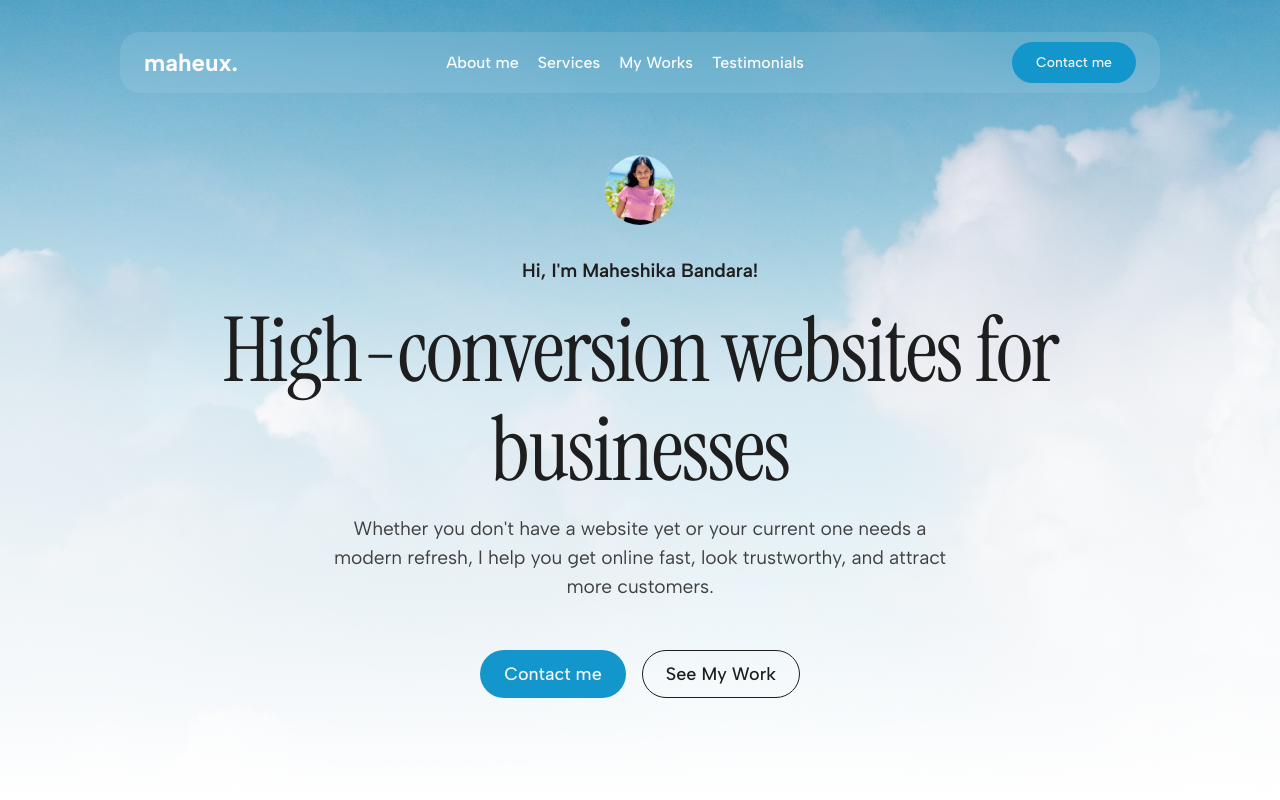
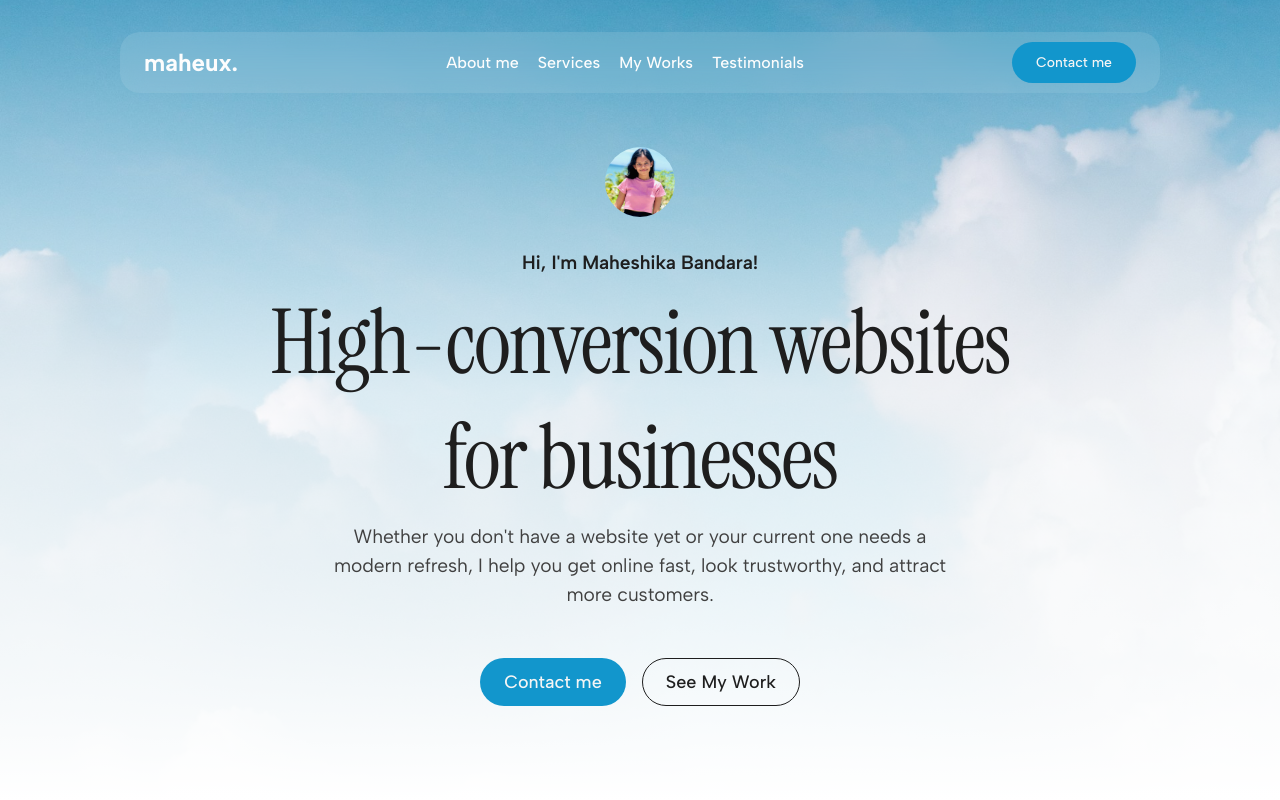
Before and after one commit to maheshikabandara/MaheshikaBandaraPortfolio, a React (Vite) app: page / in a window 1280 px wide. Shown: the top 800 px of the page. Built offline with nearby package versions, Linux system fonts and the light colour scheme.

Commit message:
Update text in AnimatedPortfolio component

```diff
--- a/src/app/components/AnimatedPortfolio.tsx
+++ b/src/app/components/AnimatedPortfolio.tsx
@@ -183,7 +183,16 @@ function Frame22() {
         className="font-['Instrument_Serif',serif] leading-[1.1] not-italic relative text-[#1e1e1e] text-center tracking-[-1.8px] w-full"
         style={{ fontSize: 'clamp(40px, 7vw, 130px)' }}
       >
-       High-conversion websites for businesses
+       High-conversion websites
+      </motion.p>
+     <motion.p
+        initial={{ opacity: 0, y: 20 }}
+        animate={{ opacity: 1, y: 0 }}
+        transition={{ delay: 0.8, duration: 0.6 }}
+        className="font-['Instrument_Serif',serif] leading-[1.1] not-italic relative text-[#1e1e1e] text-center tracking-[-1.8px] w-full"
+        style={{ fontSize: 'clamp(40px, 7vw, 130px)' }}
+      >
+       for businesses
       </motion.p>
 
       <motion.p
```
